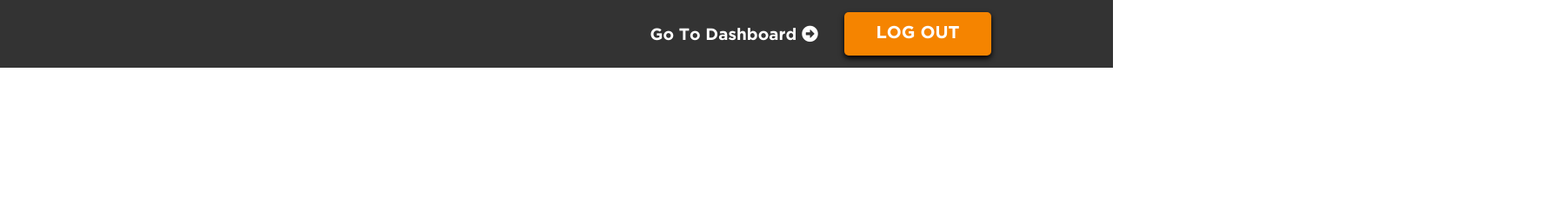
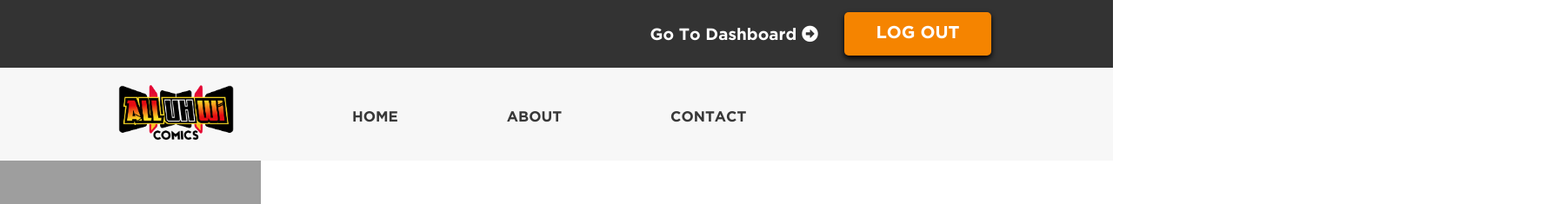
Before and after one commit to dariothornhill/All-Uh-Wi, a plain HTML site: page index.html in a window 1280 px wide. Shown: the top 235 px of the page at 87% size, 1801 px wide, since content can reach past the window. Drawn offline with Linux system fonts and the light colour scheme; grey boxes are pictures that could not be loaded.

Commit message:
Styled Navbar

```diff
--- a/css/style.css
+++ b/css/style.css
@@ -45,6 +45,11 @@
 
 /* Index Styling */
 
+body {
+  font-size: 25px;
+}
+
+/* Log In/Out Styles */
 .creator {
   display: flex;
   justify-content: flex-end;
@@ -73,3 +78,28 @@
   font-size: 20px;
   text-transform: uppercase;
 }
+/* Nav Bar */
+
+.main-header nav {
+  background-color: #F7F7F7;
+}
+.main-header nav ul {
+  display: flex;
+  align-items: center;
+  justify-content: flex-start;
+}
+
+.main-header nav ul li {
+  margin-left: 125px;
+}
+.logo {
+  width: 155px;
+}
+
+.main-header nav a {
+  text-decoration: none;
+  text-transform: uppercase;
+  font-family: 'Gotham-bold';
+  color: #383838;
+  font-size: 1.05rem;
+}
--- a/index.html
+++ b/index.html
@@ -21,7 +21,7 @@
       <header class="main-header">
         <nav>
           <ul>
-            <li><img src="img/logo.png" /></li>
+            <li><img src="img/logo.png" class="logo"/></li>
             <li>
               <a href="index.html">Home</a>
             </li>
```
